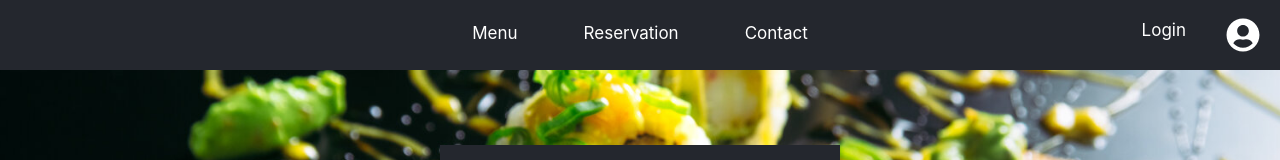
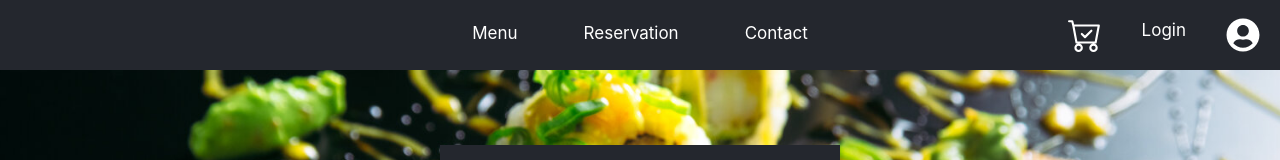
Before and after one commit to MohamedAhmeDdev/Double-Diner, a React (Create React App) app in the folder frontend_user/: page / in a window 1280 px wide. Shown: the top 160 px of the page. Built offline with nearby package versions, Linux system fonts and the light colour scheme; a web font is replaced by a local one.

Commit message:
added add to cart icon

```diff
--- a/frontend_user/src/Components/Navbar.js
+++ b/frontend_user/src/Components/Navbar.js
@@ -35,7 +35,7 @@ function Navbar() {
       </div>
 
       <div id='form'>
-      {/* <Link to="/RegistrationForm" ><BsCartCheck size='2em ' color='white' /></Link> */}
+      <Link to="/RegistrationForm" ><BsCartCheck size='2em ' color='white' /></Link>
         <li className='login'>
           <Link to="/Login" >Login</Link>
         </li>
```
